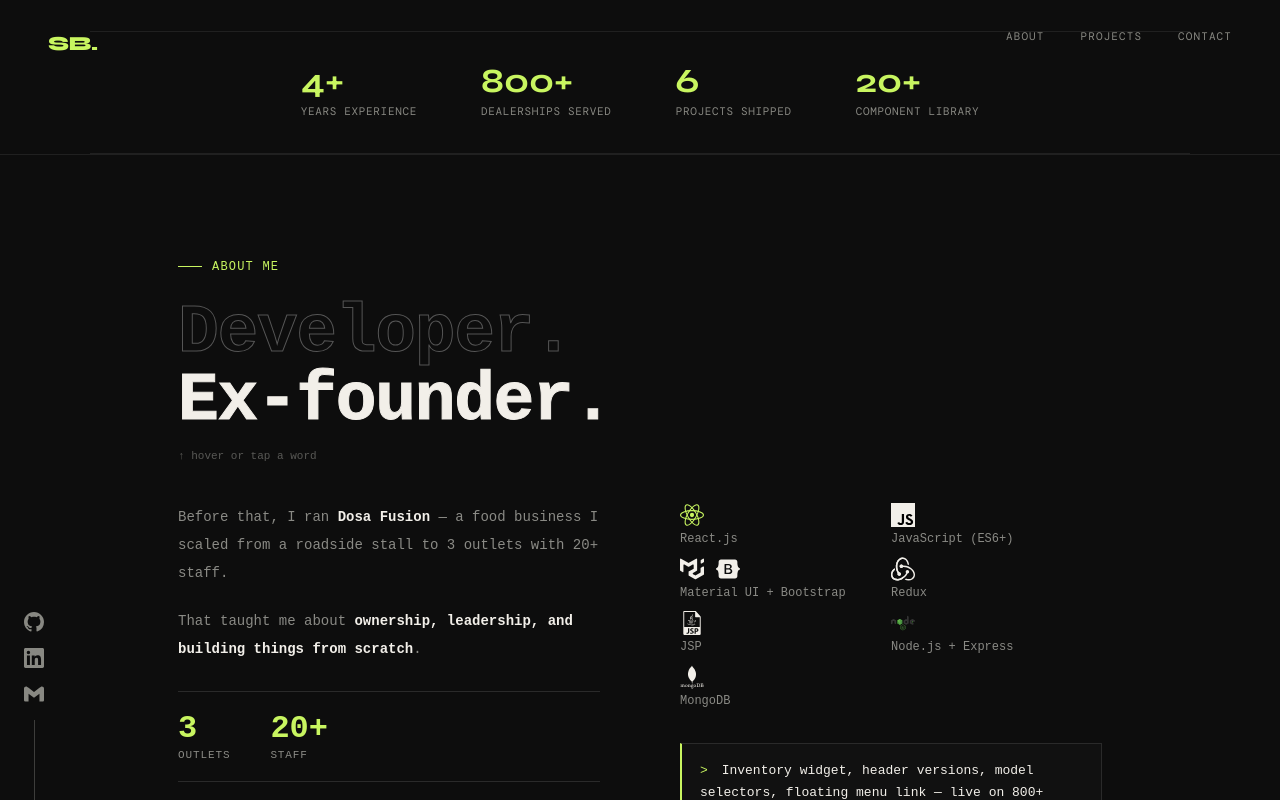
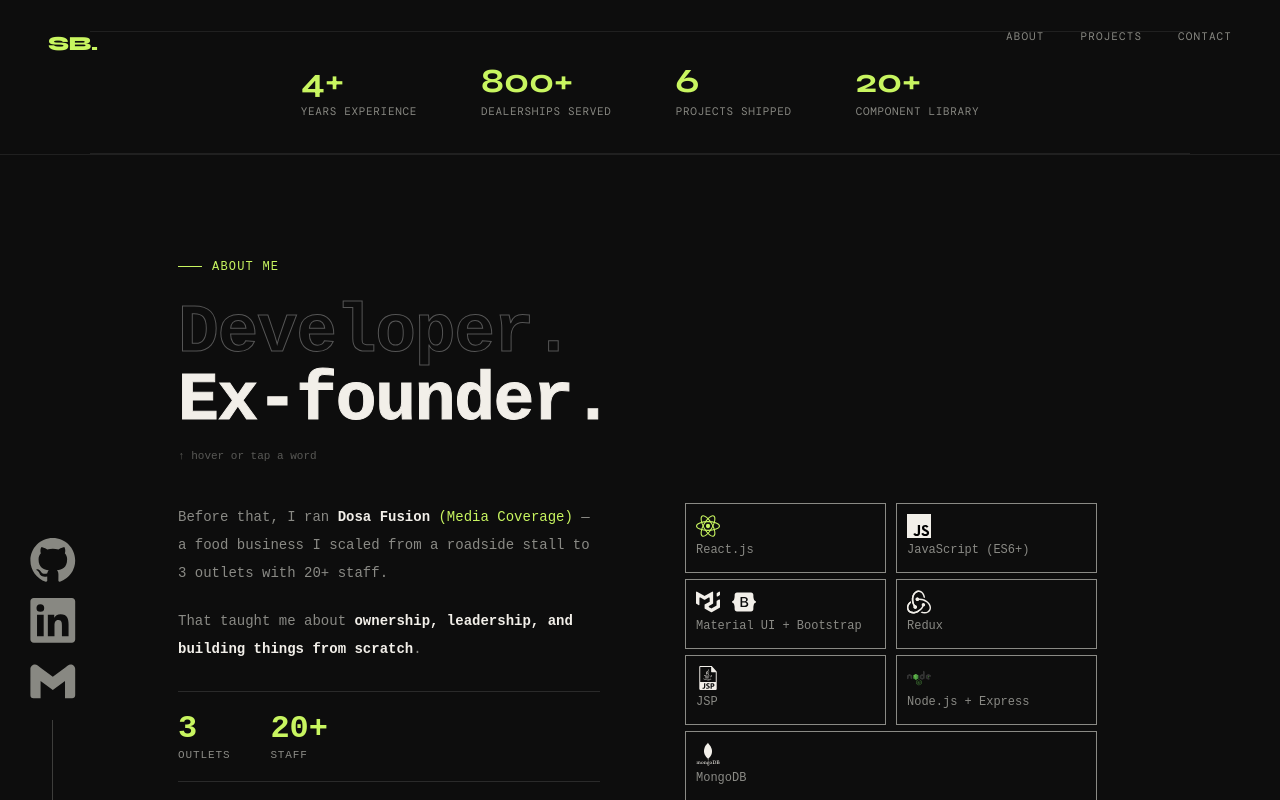
Before and after one commit to sankalpboudhh/sankalp-portfolio, a React (Create React App) app: page / in a window 1280 px wide. Both pictures are taken after a click on the button "Ex-founder.". Shown: the part 639-1439 px from the top of the page. Built offline with nearby package versions, Linux system fonts and the light colour scheme; no server answers; a web font is replaced by a local one.

Commit message:
Enhance About and Hero components with styling updates and media coverage link

```diff
--- a/src/components/About.css
+++ b/src/components/About.css
@@ -136,7 +136,7 @@
 .about-skills li { padding: 8px 0 10px; cursor: pointer; opacity: .55; transition: opacity .2s, padding-left .2s; line-height: 1.4; }
 .about-skills li:hover, .about-skills li.active { opacity: 1; padding-left: 8px; }
 .about-skills li.active .about-row { color: var(--fg); }
-.about-row { display: flex;flex-direction:column; justify-content: space-between; font-size: 12px; margin-bottom: 6px; }
+.about-row { display: flex;flex-direction:column; justify-content: space-between; font-size: 12px; margin: 0 5px 6px;border:1px solid;padding:10px }
 .about-bar { height: 2px; background: var(--line); }
 .about-bar i { display: block; height: 100%; background: var(--accent); transition: width 1s cubic-bezier(.2,.8,.2,1); }
 .about-skills li.active .about-bar i { box-shadow: 0 0 10px var(--accent); }
--- a/src/components/About.js
+++ b/src/components/About.js
@@ -27,7 +27,7 @@ const MODES = {
   founder: {
     label: "Ex-founder.",
     body: [
-      <>Before that, I ran <b>Dosa Fusion</b> — a food business I scaled from a roadside stall to 3 outlets with 20+ staff.</>,
+      <>Before that, I ran <b>Dosa Fusion</b> <a href="https://photos.google.com/share/AF1QipNjY-moMAhXL3zK231Eu_mJZwExxfB6laKJSPqkvnOm_zLnjV8P1C6TFM-PHk61Zg?key=d3VGQ3dvb2U4RXUwdDNWTDFNcEsxT25aZks1T1hR" target='_blank' style={{color:`var(--accent)`}}>(Media Coverage)</a> — a food business I scaled from a roadside stall to 3 outlets with 20+ staff.</>,
       <>That taught me about <b>ownership, leadership, and building things from scratch</b>.</>,
     ],
     stats: [
--- a/src/components/Hero.css
+++ b/src/components/Hero.css
@@ -221,7 +221,10 @@
     .hero-photo-wrap:hover .hero-photo-circle  {
         overflow: visible;
     }
-
+    .social-sidebar svg {
+      height: max(3.5vw,20px);
+      width: max(4.5vw,20px);
+   }
   @media (max-width: 768px) {
     .hero {
       /* --stats-bar-h: 220px;  */
--- a/src/components/Hero.js
+++ b/src/components/Hero.js
@@ -75,17 +75,17 @@ function Hero() {
       {/* Left sidebar social icons */}
       <div className="social-sidebar">
         <a href="https://github.com/sankalpboudhh" target="_blank" rel="noreferrer" className="social-icon">
-          <svg viewBox="0 0 24 24" fill="currentColor" width="20" height="20">
+          <svg viewBox="0 0 24 24" fill="currentColor">
             <path d="M12 0C5.37 0 0 5.37 0 12c0 5.31 3.435 9.795 8.205 11.385.6.105.825-.255.825-.57 0-.285-.015-1.23-.015-2.235-3.015.555-3.795-.735-4.035-1.41-.135-.345-.72-1.41-1.23-1.695-.42-.225-1.02-.78-.015-.795.945-.015 1.62.87 1.845 1.23 1.08 1.815 2.805 1.305 3.495.99.105-.78.42-1.305.765-1.605-2.67-.3-5.46-1.335-5.46-5.925 0-1.305.465-2.385 1.23-3.225-.12-.3-.54-1.53.12-3.18 0 0 1.005-.315 3.3 1.23.96-.27 1.98-.405 3-.405s2.04.135 3 .405c2.295-1.56 3.3-1.23 3.3-1.23.66 1.65.24 2.88.12 3.18.765.84 1.23 1.905 1.23 3.225 0 4.605-2.805 5.625-5.475 5.925.435.375.81 1.095.81 2.22 0 1.605-.015 2.895-.015 3.3 0 .315.225.69.825.57A12.02 12.02 0 0024 12c0-6.63-5.37-12-12-12z"/>
           </svg>
         </a>
         <a href="https://linkedin.com/in/sankalp-boudhh" target="_blank" rel="noreferrer" className="social-icon">
-          <svg viewBox="0 0 24 24" fill="currentColor" width="20" height="20">
+          <svg viewBox="0 0 24 24" fill="currentColor">
             <path d="M20.447 20.452h-3.554v-5.569c0-1.328-.027-3.037-1.852-3.037-1.853 0-2.136 1.445-2.136 2.939v5.667H9.351V9h3.414v1.561h.046c.477-.9 1.637-1.85 3.37-1.85 3.601 0 4.267 2.37 4.267 5.455v6.286zM5.337 7.433a2.062 2.062 0 01-2.063-2.065 2.064 2.064 0 112.063 2.065zm1.782 13.019H3.555V9h3.564v11.452zM22.225 0H1.771C.792 0 0 .774 0 1.729v20.542C0 23.227.792 24 1.771 24h20.451C23.2 24 24 23.227 24 22.271V1.729C24 .774 23.2 0 22.222 0h.003z"/>
           </svg>
         </a>
         <a href="#contact" className="social-icon">
-          <svg viewBox="0 0 24 24" fill="currentColor" width="20" height="20">
+          <svg viewBox="0 0 24 24" fill="currentColor">
             <path d="M24 5.457v13.909c0 .904-.732 1.636-1.636 1.636h-3.819V11.73L12 16.64l-6.545-4.91v9.273H1.636A1.636 1.636 0 010 19.366V5.457c0-2.023 2.309-3.178 3.927-1.964L5.455 4.64 12 9.548l6.545-4.91 1.528-1.145C21.69 2.28 24 3.434 24 5.457z"/>
           </svg>
         </a>
```
